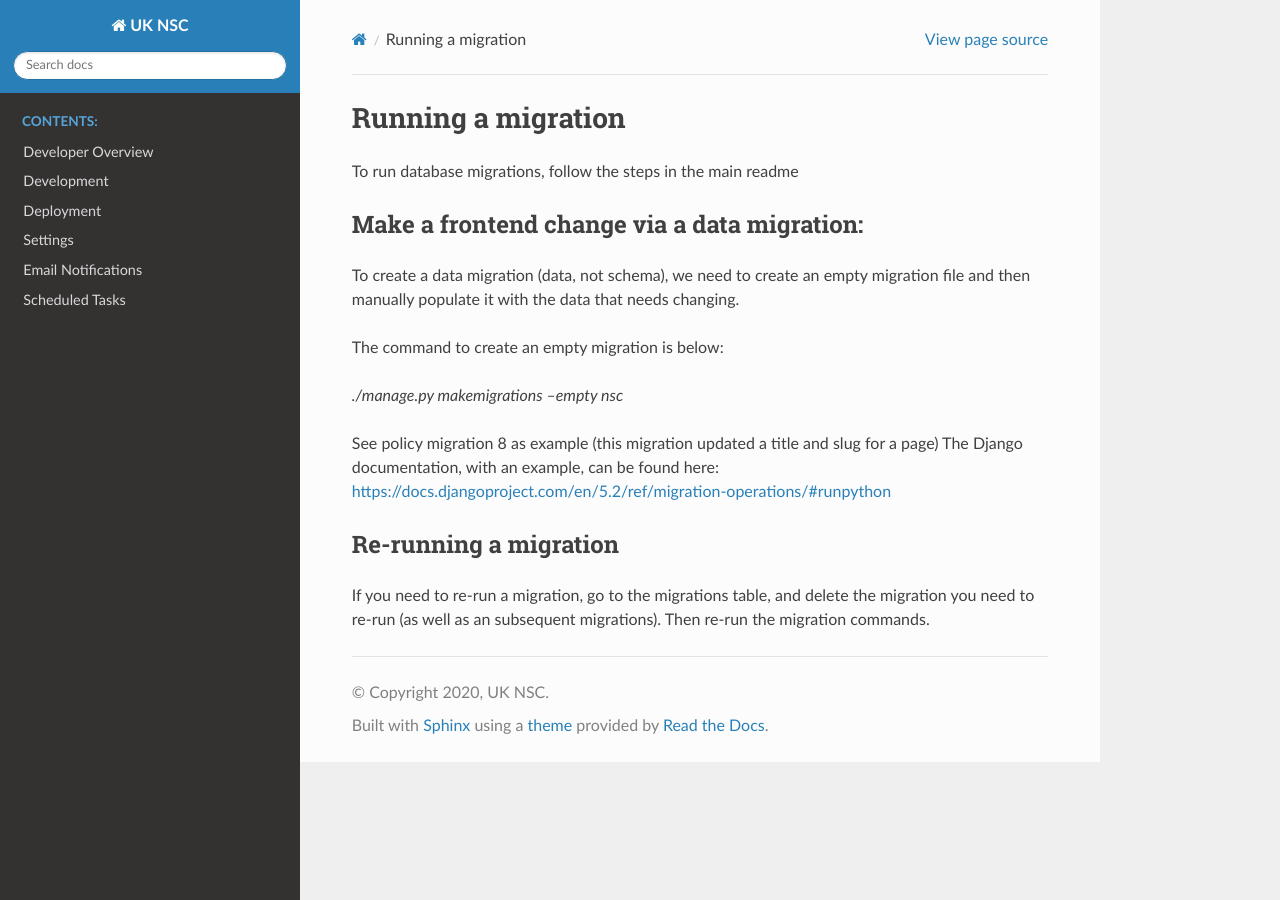
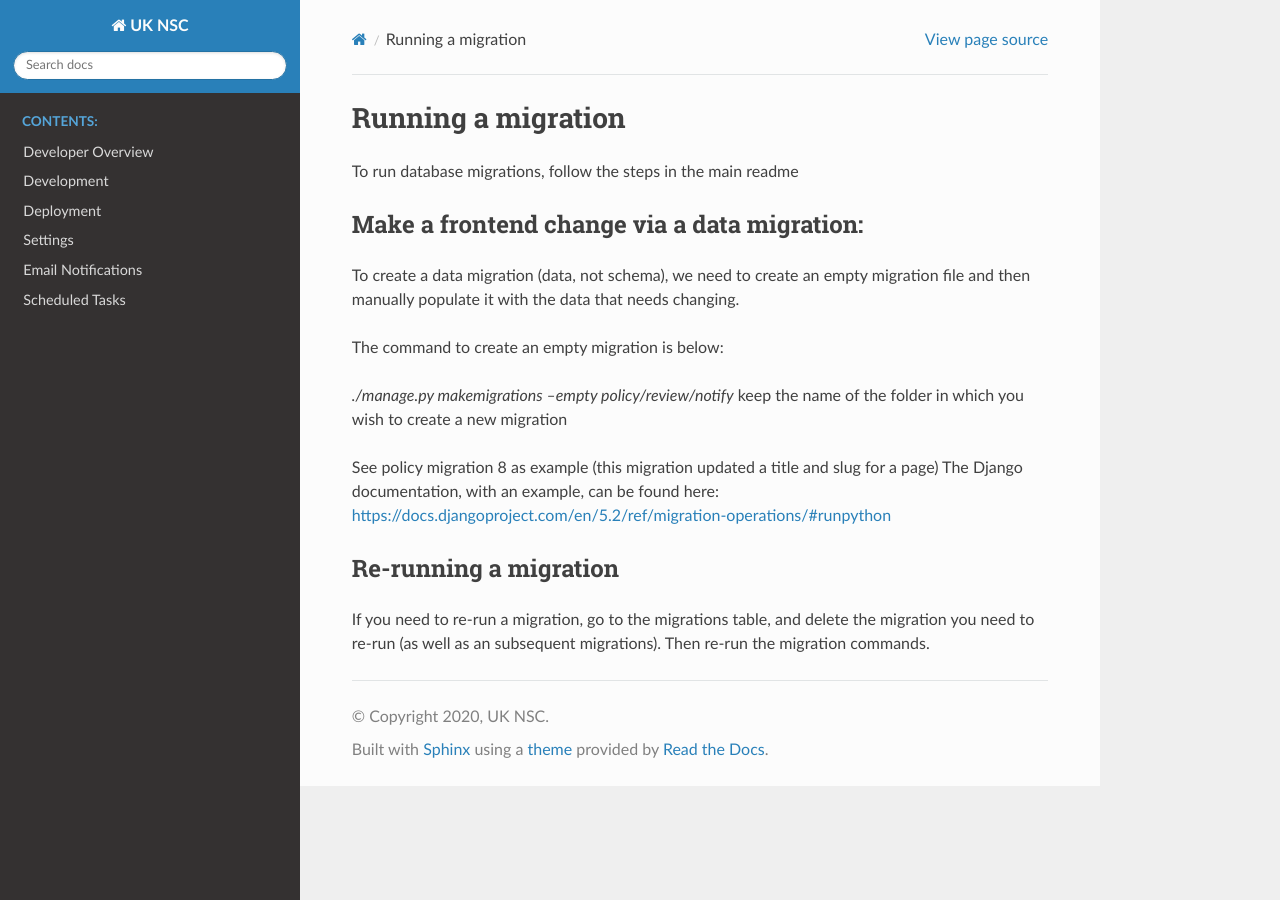
Before and after one commit to ukhsa-collaboration/nsc-recommendationsp, a Sphinx documentation site: the page built from docs/data-migrations.rst, in a window 1280 px wide. Built offline with Sphinx 7.4.7 and the Read the Docs theme 3.1.0, drawn with Linux system fonts in a browser that asks for light colours.

```diff
--- a/docs/data-migrations.rst
+++ b/docs/data-migrations.rst
@@ -10,7 +10,7 @@
 
 The command to create an empty migration is below:
 
-`./manage.py makemigrations --empty nsc`
+`./manage.py makemigrations --empty policy/review/notify` keep the name of the folder in which you wish to create a new migration
 
 See policy migration 8 as example (this migration updated a title and slug for a page)
 The Django documentation, with an example, can be found here: https://docs.djangoproject.com/en/5.2/ref/migration-operations/#runpython
```
Also changed, not shown: README.md (+13 -2 lines), 1 other file.
